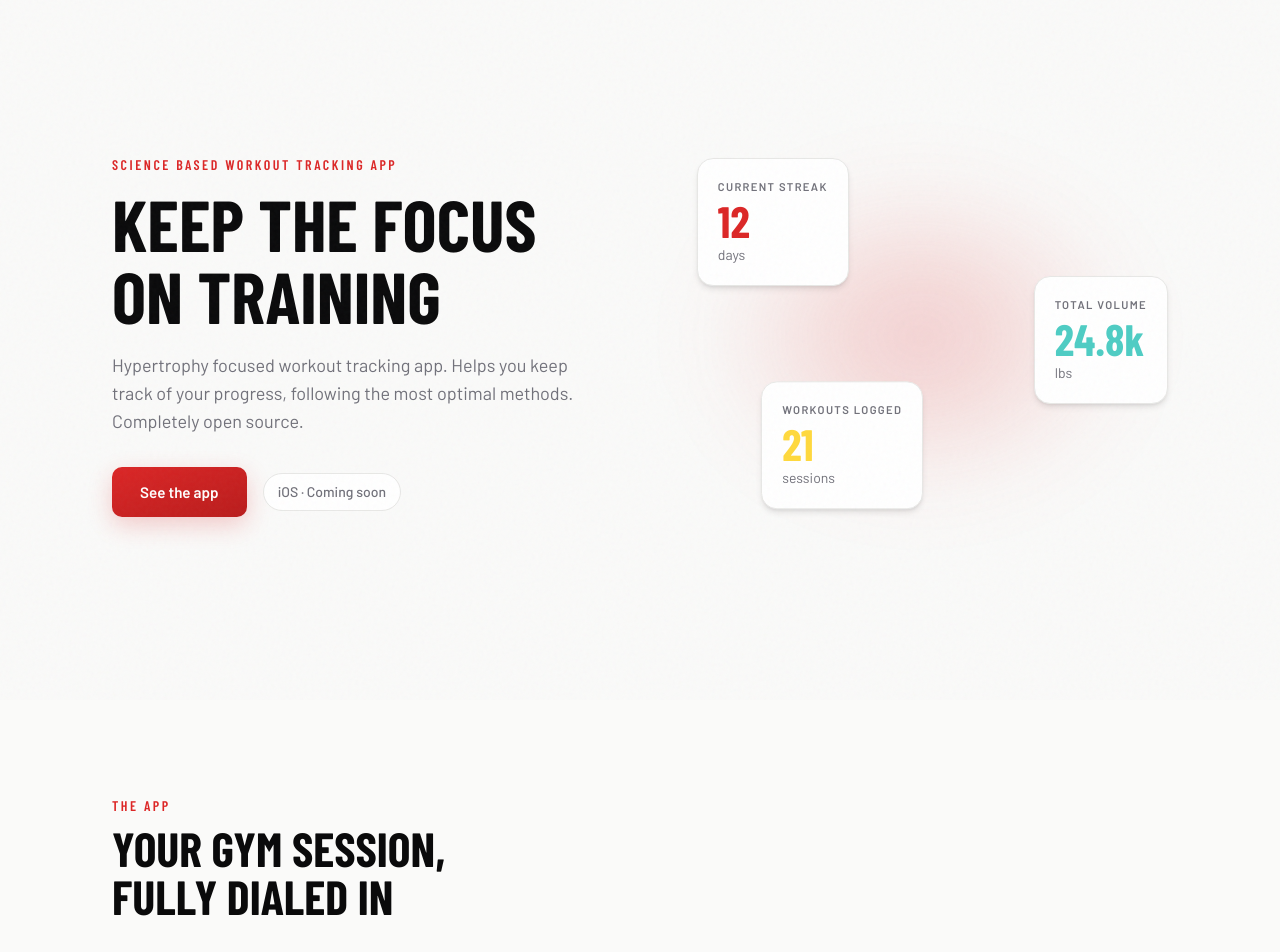
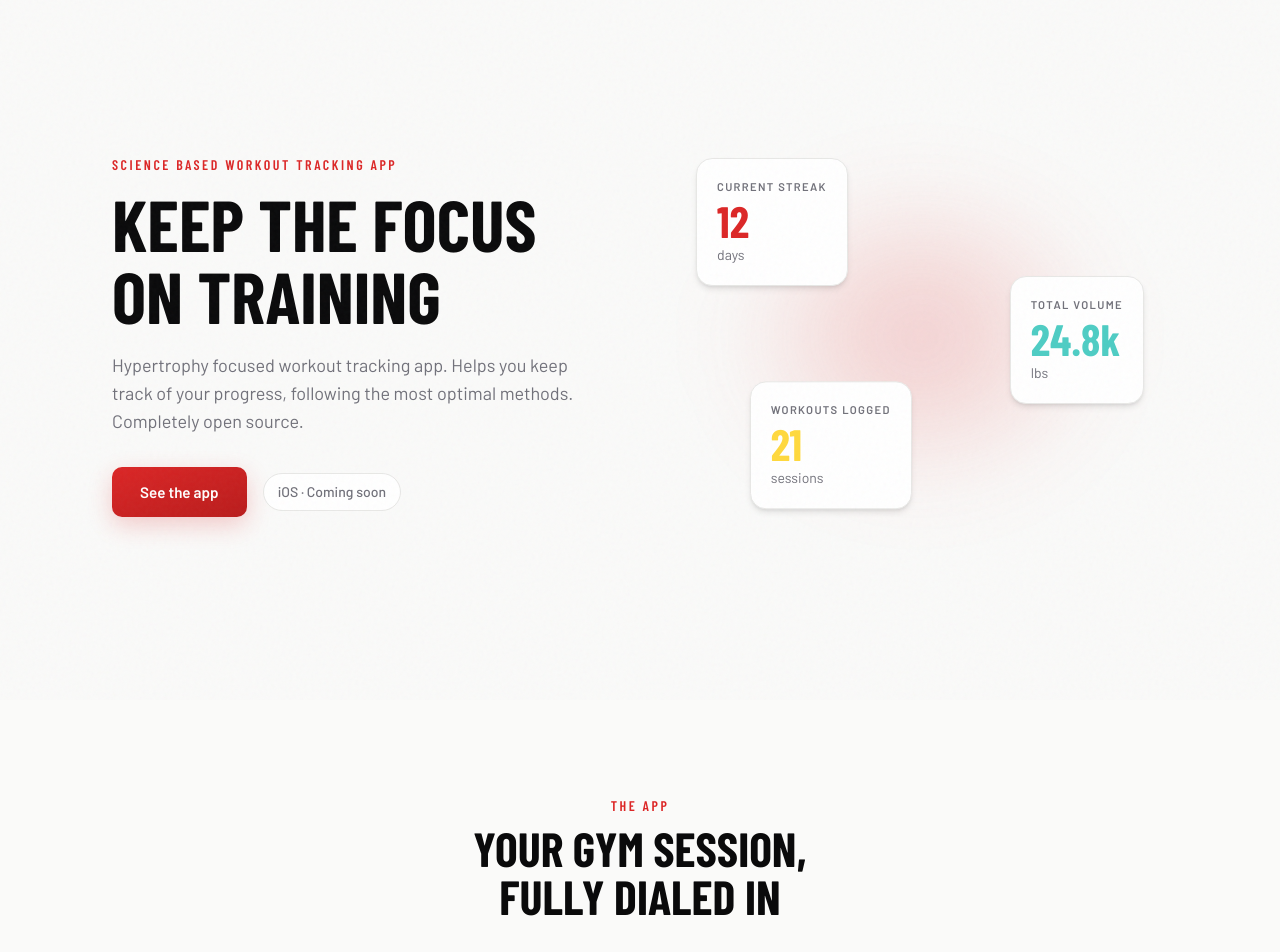
Before and after one commit to bolic-ca/bolic.ca, a React (Vite) app: page / in a window 1280 px wide. Shown: the part 100-1052 px from the top of the page. Built offline with nearby package versions, Linux system fonts and the light colour scheme; a web font is replaced by a local one.

Commit message:
Fix section alignment

```diff
--- a/src/components/AppSection.tsx
+++ b/src/components/AppSection.tsx
@@ -54,7 +54,7 @@ const slides: Slide[] = [
   {
     id: 'stats',
     label: 'Stats',
-    title: 'Honest numbers about your training',
+    title: 'numbers about your training',
     description:
       'Streaks, total volume, and weekly consistency — the metrics that tell you whether the work is actually adding up.',
   },
@@ -85,7 +85,7 @@ export default function AppSection() {
   return (
     <section id="app" className="py-16 lg:py-24">
       <div className="mx-auto max-w-6xl px-5 lg:px-12">
-        <div className="mb-12 lg:mb-16">
+        <div className="mx-auto mb-12 max-w-3xl text-center lg:mb-16">
           <p className="mb-2 font-display text-sm font-semibold uppercase tracking-[0.18em] text-bolic-accent">
             The App
           </p>
--- a/src/components/Hero.tsx
+++ b/src/components/Hero.tsx
@@ -52,7 +52,7 @@ export default function Hero() {
         </div>
       </div>
 
-      <div className="relative min-h-[340px] lg:min-h-[420px]">
+      <div className="relative mx-auto min-h-[340px] w-full max-w-md lg:min-h-[420px]">
         <div
           className="absolute inset-[10%_5%] blur-[40px]"
           style={{ background: 'radial-gradient(ellipse at center, rgba(220,38,38,0.22) 0%, transparent 70%)' }}
@@ -63,7 +63,7 @@ export default function Hero() {
           value="12"
           unit="days"
           colorClass="text-bolic-accent"
-          className="left-[5%] top-[8%]"
+          className="left-0 top-[8%]"
         />
         <StatCard
           label="Total Volume"
@@ -78,7 +78,7 @@ export default function Hero() {
           value="21"
           unit="sessions"
           colorClass="text-bolic-gold"
-          className="bottom-[8%] left-[18%]"
+          className="bottom-[8%] left-[12%]"
           delay="-4s"
         />
       </div>
```
